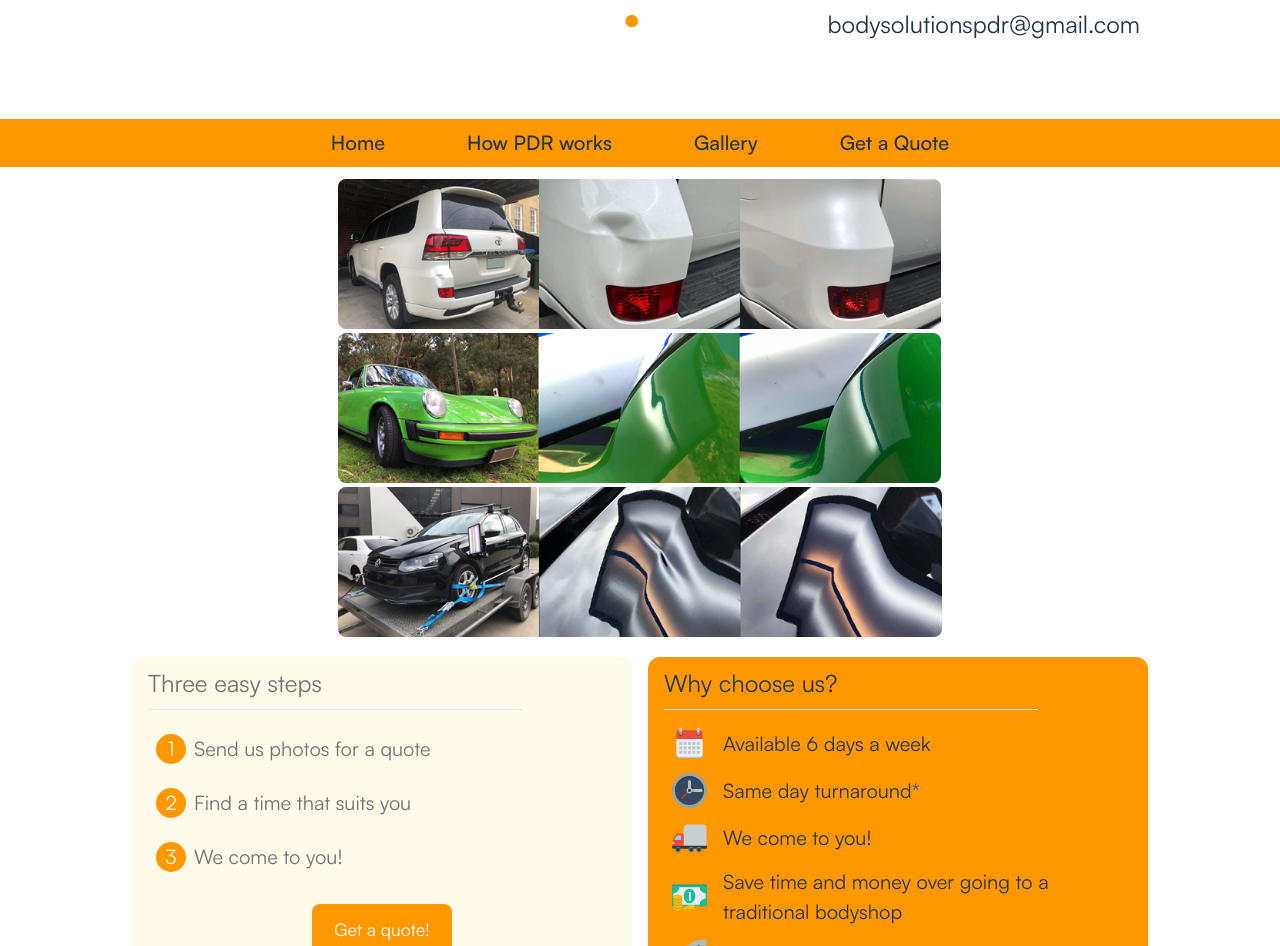
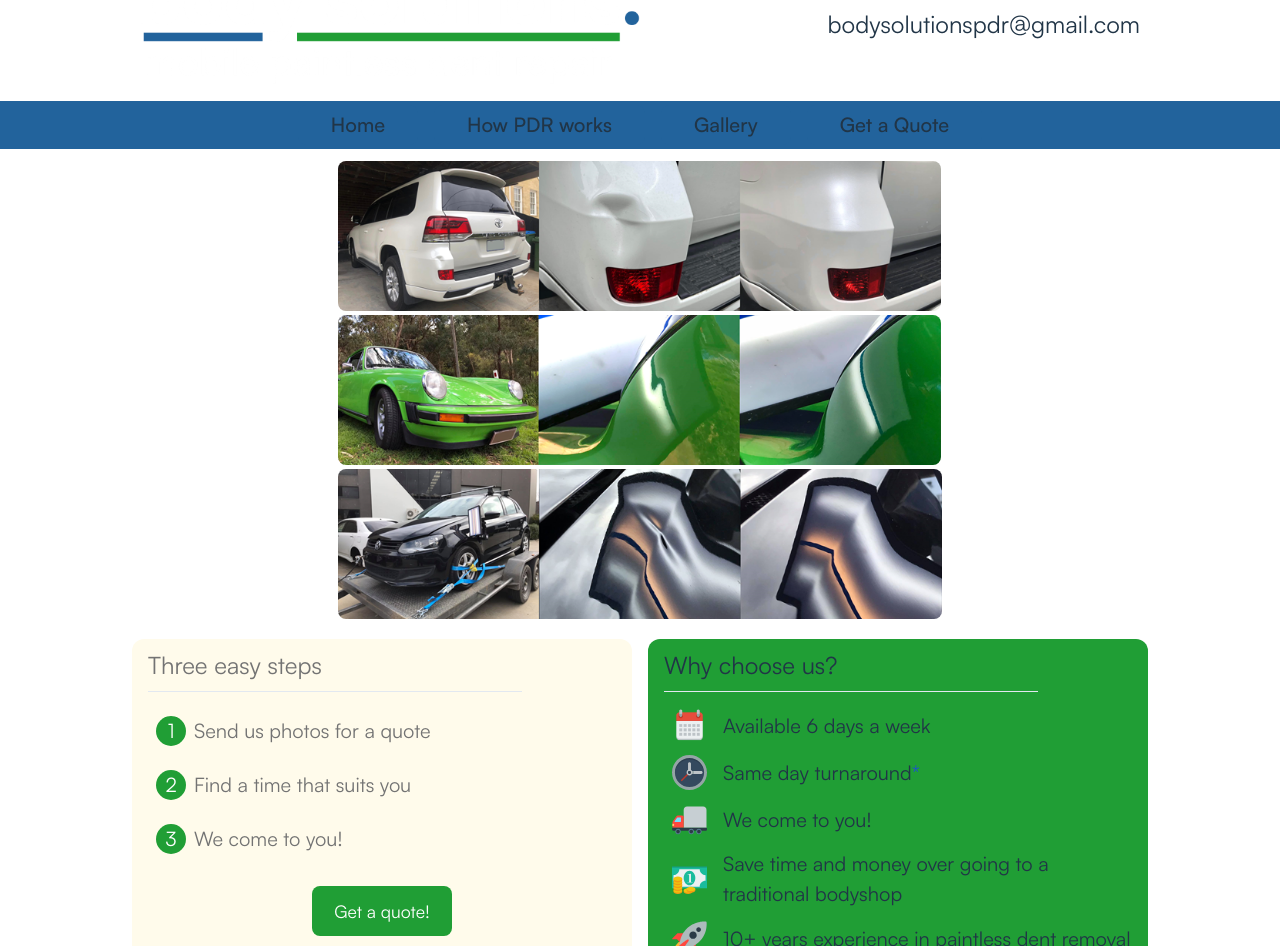
Before and after one commit to NeggFriedRice/body-solutions-pdr, a React (Vite) app: page / in a window 1280 px wide. Shown: the part 46-992 px from the top of the page. Built offline with nearby package versions, Linux system fonts and the light colour scheme; the HTML template or start-up script is replaced by a standard one.

Commit message:
Change colour scheme to fit client's tshirt and business card colour scheme. Update logo with new colour scheme

```diff
--- a/src/components/Contact.jsx
+++ b/src/components/Contact.jsx
@@ -2,7 +2,7 @@ import Quote from "./Quote";
 
 export default function Contact() {
   return (
-    <div className="bg-setOrange" id="contact">
+    <div className="bg-setBlue" id="contact">
         <div className="flex justify-center py-8">
             <div className="lg:w-[600px]">
                 <div className="text-center">
--- a/src/components/Footer.jsx
+++ b/src/components/Footer.jsx
@@ -1,6 +1,6 @@
 export default function Footer() {
   return (
-    <div className="bg-setBlack flex justify-center">
+    <div className="bg-setGreen flex justify-center">
         <div className="my-2">
             <p>Body Solutions - Paintless Dent Repair</p>
         </div>
--- a/src/components/HeroBanner.jsx
+++ b/src/components/HeroBanner.jsx
@@ -6,24 +6,24 @@ export default function HeroBanner() {
             <h1 className="text-[1.5rem] py-2">Three easy steps</h1>
             <div className="h-[1px] w-[80%] bg-slate-200"></div>
             <p className="text-[1.25rem] max-xs:text-[1rem] my-6 flex place-items-center">
-                <span className="bg-setOrange text-white h-[30px] w-[30px] text-center items-center justify-center flex rounded-[50%] ml-2 mr-2">1</span>
+                <span className="bg-setGreen text-white h-[30px] w-[30px] text-center items-center justify-center flex rounded-[50%] ml-2 mr-2">1</span>
                 Send us photos for a quote
             </p>
             <p className="text-[1.25rem] max-xs:text-[1rem] my-6 flex place-items-center">
-                <span className="bg-setOrange text-white h-[30px] w-[30px] text-center items-center justify-center flex rounded-[50%] ml-2 mr-2">2</span>
+                <span className="bg-setGreen text-white h-[30px] w-[30px] text-center items-center justify-center flex rounded-[50%] ml-2 mr-2">2</span>
                 Find a time that suits you
             </p>
             <p className="text-[1.25rem] max-xs:text-[1rem] flex place-items-center">
-                <span className="bg-setOrange text-white h-[30px] w-[30px] text-center items-center justify-center flex rounded-[50%] ml-2 mr-2">3</span>
+                <span className="bg-setGreen text-white h-[30px] w-[30px] text-center items-center justify-center flex rounded-[50%] ml-2 mr-2">3</span>
                 We come to you!
             </p>
             <div className="flex justify-center">
                 <a href="#contact">
-                <button className="mt-4 lg:mt-8 mb-4 bg-setOrange hover:bg-setOrangeLight transition-all duration-300 delay-100 text-white text-[1.10rem] text-[SatoshiBold]">Get a quote!</button>
+                <button className="mt-4 lg:mt-8 mb-4 bg-setGreen hover:bg-setGreenLight transition-all duration-300 delay-100 text-white text-[1.10rem] text-[SatoshiBold]">Get a quote!</button>
                 </a>
             </div>
         </div>
-        <div className="mx-2 px-4 my-2 w-[90vw] lg:w-[500px] bg-setOrange rounded-xl">
+        <div className="mx-2 px-4 my-2 w-[90vw] lg:w-[500px] bg-setGreen rounded-xl">
             <h1 className="text-[1.5rem] py-2">Why choose us?</h1>
             <div className="h-[1px] w-[80%] bg-slate-200"></div>
             <div className="flex place-items-center mt-4">
--- a/src/components/Navbar.jsx
+++ b/src/components/Navbar.jsx
@@ -2,11 +2,11 @@ import { Link } from 'react-router-dom'
 
 export default function Navbar() {
 
-    const navbarStyle = "bg-setOrange hover:bg-setOrangeLight transition-all duration-500 delay-100 px-2 lg:px-8 py-1 my-1"
+    const navbarStyle = "bg-setBlue hover:bg-setBlueLight transition-all duration-500 delay-100 px-2 lg:px-8 py-1 my-1"
 
     return (
         <>
-    <div className="flex justify-center bg-setOrange sticky top-0">
+    <div className="flex justify-center bg-setBlue sticky top-0">
         <ul className="flex gap-1 lg:gap-4 font-[SatoshiMedium] text-[0.75rem] lg:text-[1.25rem]">
             <Link to="/">
                 <button className={navbarStyle}>Home</button>
--- a/src/components/Quote.jsx
+++ b/src/components/Quote.jsx
@@ -35,7 +35,7 @@ export default function Quote() {
                             </div>
                         </div>
                         <div className={formRow}>
-                        <button type="submit" className="my-4 px-4 lg:mt-8 bg-setOrange hover:bg-setOrangeLight transition-all duration-300 delay-100 text-white text-[1.10rem] text-[SatoshiBold]">Get my quote!</button>
+                        <button type="submit" className="my-4 px-4 lg:mt-8 bg-setGreen hover:bg-setGreenLight transition-all duration-300 delay-100 text-white text-[1.10rem] text-[SatoshiBold]">Get my quote!</button>
                         </div>
                     </div>
                 </div>
--- a/tailwind.config.js
+++ b/tailwind.config.js
@@ -17,8 +17,10 @@ export default {
         setOrangeLight: '#fcbe62',
         setBlack: '#242424',
         setBlackLight: '#424242',
-        setBlue: "#0e7490",
-        setBlueLight: "#0284c7"
+        setBlue: "#22639c",
+        setBlueLight: "#2ba3c4",
+        setGreen: '#209e35',
+        setGreenLight: '#34c24c'
       }
     },
   },
```
Also changed, not shown: public/bs-logo.png.
